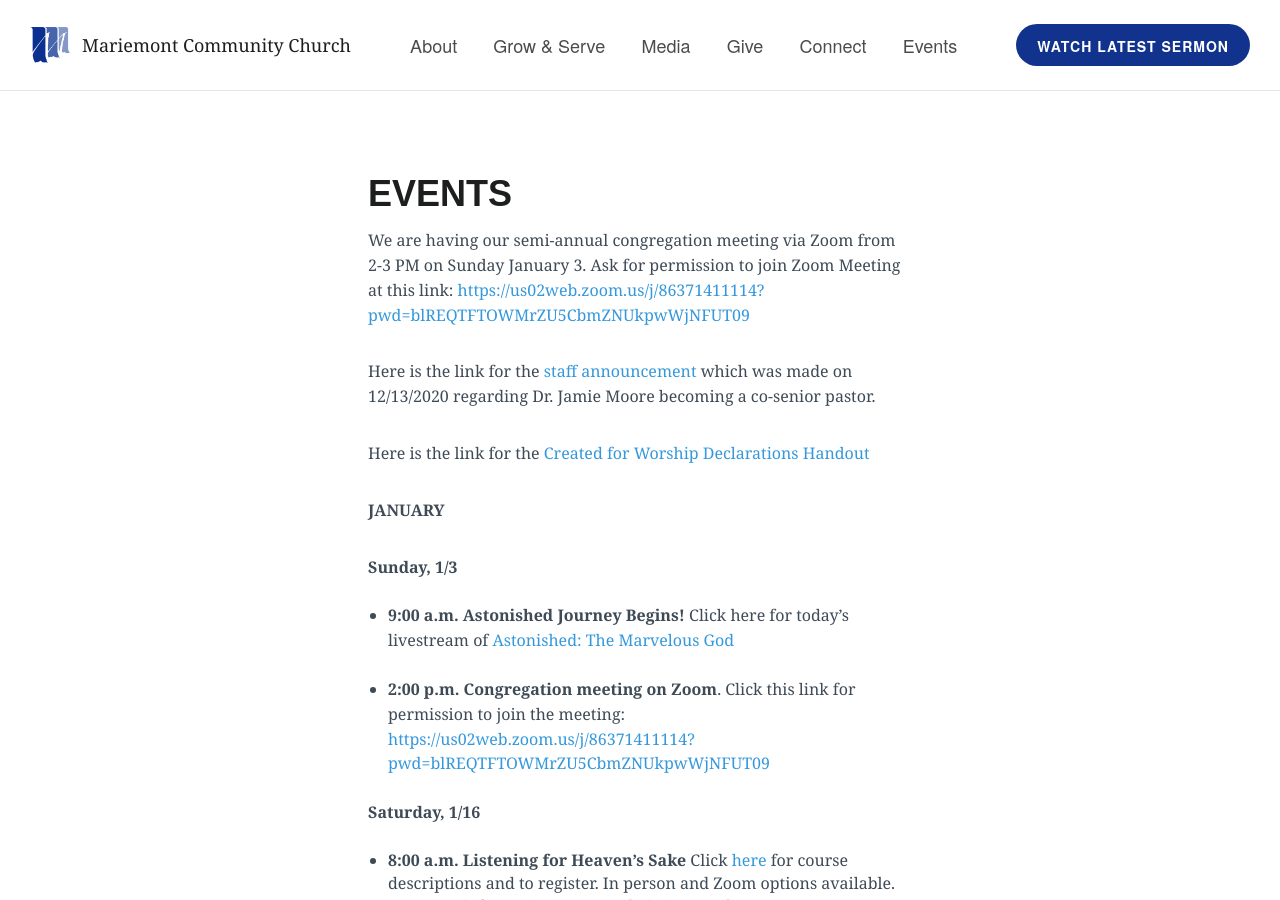
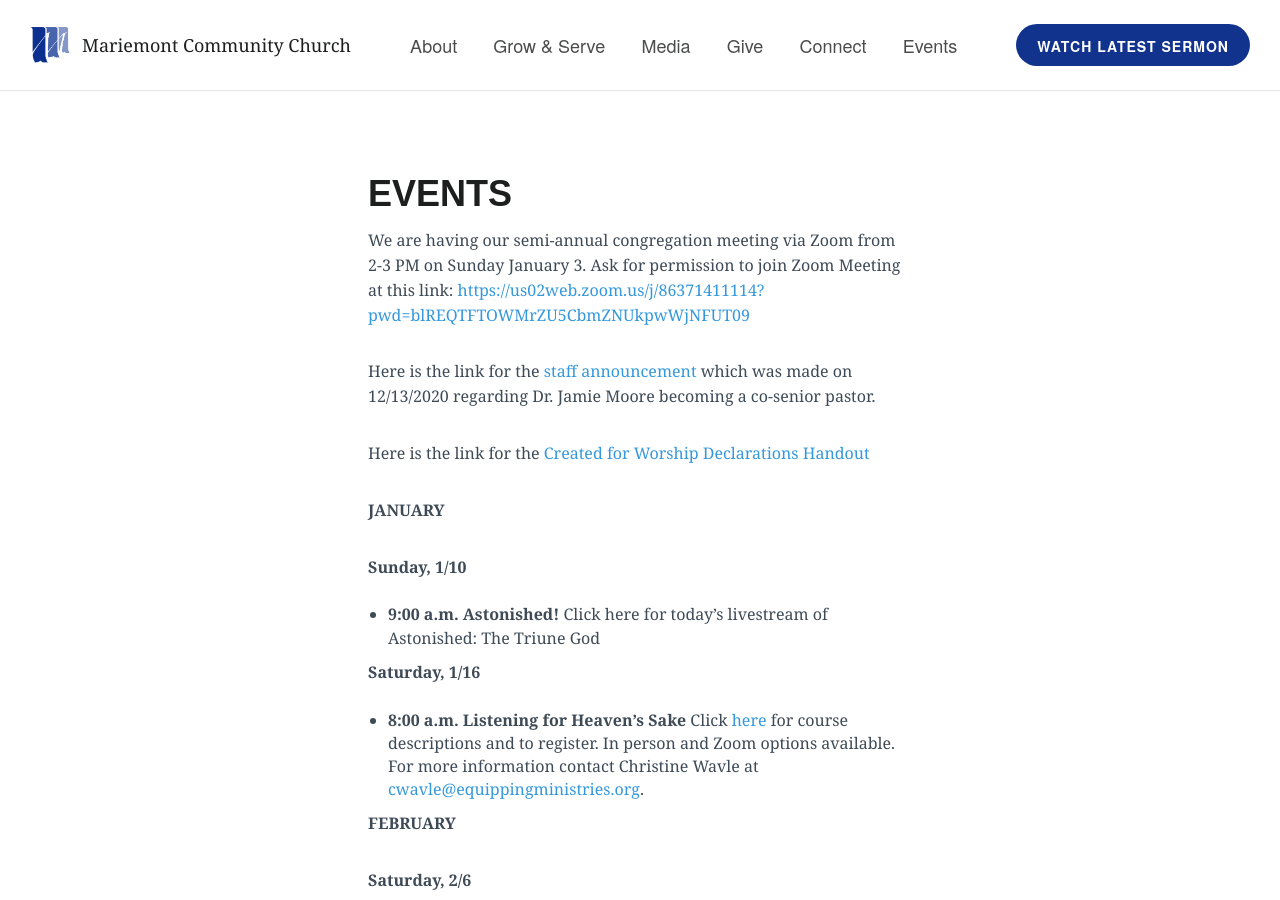
Before and after one commit to lukemoderwell/mariemont, a Jekyll site: the page built from updates.markdown, in a window 1280 px wide and 900 px high. Built offline with Jekyll 4.4.1, drawn with Linux system fonts in a browser that asks for light colours; nearby versions of some CDN libraries.

Commit message:
Updated Updates

```diff
--- a/updates.markdown
+++ b/updates.markdown
@@ -20,12 +20,10 @@
 
 **JANUARY**
 
-**Sunday, 1/3**
+**Sunday, 1/10**
 
-* **9:00 a.m.** **Astonished Journey Begins!**
-Click here for today's livestream of [Astonished: The Marvelous God](https://youtu.be/pXQppDxM89M)
-
-* **2:00 p.m.** **Congregation meeting on Zoom**. Click this link for permission to join the meeting: [https://us02web.zoom.us/j/86371411114?pwd=blREQTFTOWMrZU5CbmZNUkpwWjNFUT09](https://us02web.zoom.us/j/86371411114?pwd=blREQTFTOWMrZU5CbmZNUkpwWjNFUT09)
+* **9:00 a.m.** **Astonished!**
+Click here for today's livestream of Astonished: The Triune God [](https://youtu.be/CsBl9bRZoag)
 
 **Saturday, 1/16**
 
```
